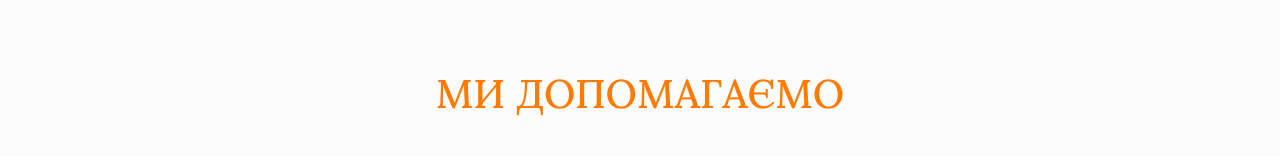
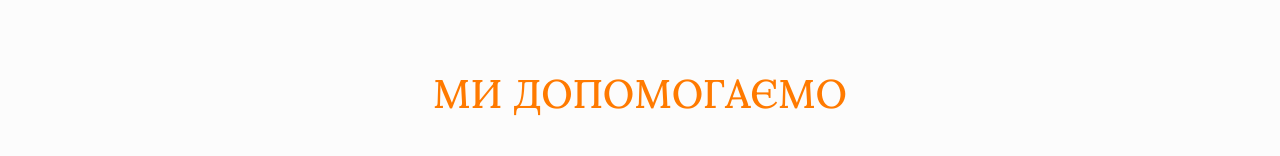
Before and after one commit to IraMira333/next-lawyer, a Next.js app: page /en/services in a window 1280 px wide. Shown: the part 509-665 px from the top of the page. Built offline with nearby package versions, Linux system fonts and the light colour scheme; grey boxes are pictures that could not be loaded.

Commit message:
Update ServicesList.tsx

```diff
--- a/src/components/ServicesComponents/ServicesList.tsx
+++ b/src/components/ServicesComponents/ServicesList.tsx
@@ -9,7 +9,7 @@ export const ServicesList = () => {
   return (
     <section className="px-4 py-10 tab:px-5 tab:py-[60px] pc:px-10 pc:pt-[100px]">
       <h2 className="font-lora text-accent text-center mb-5 pc:mb-10 text-[28px] leading-8 tab:text-3xl pc:text-[40px] pc:leading-[48px] font-medium uppercase">
-        Ми допомагаємо
+        Ми допомогаємо
       </h2>
       <ul className="min-w-[288px] max-w-[500px] mx-auto tab:max-w-[900px] pc:max-w-[1800px]">
         <li className="tab:flex tab:gap-4 pc:gap-[62px] tab:mb-10 pc:mb-[60px] tab:relative">
```
